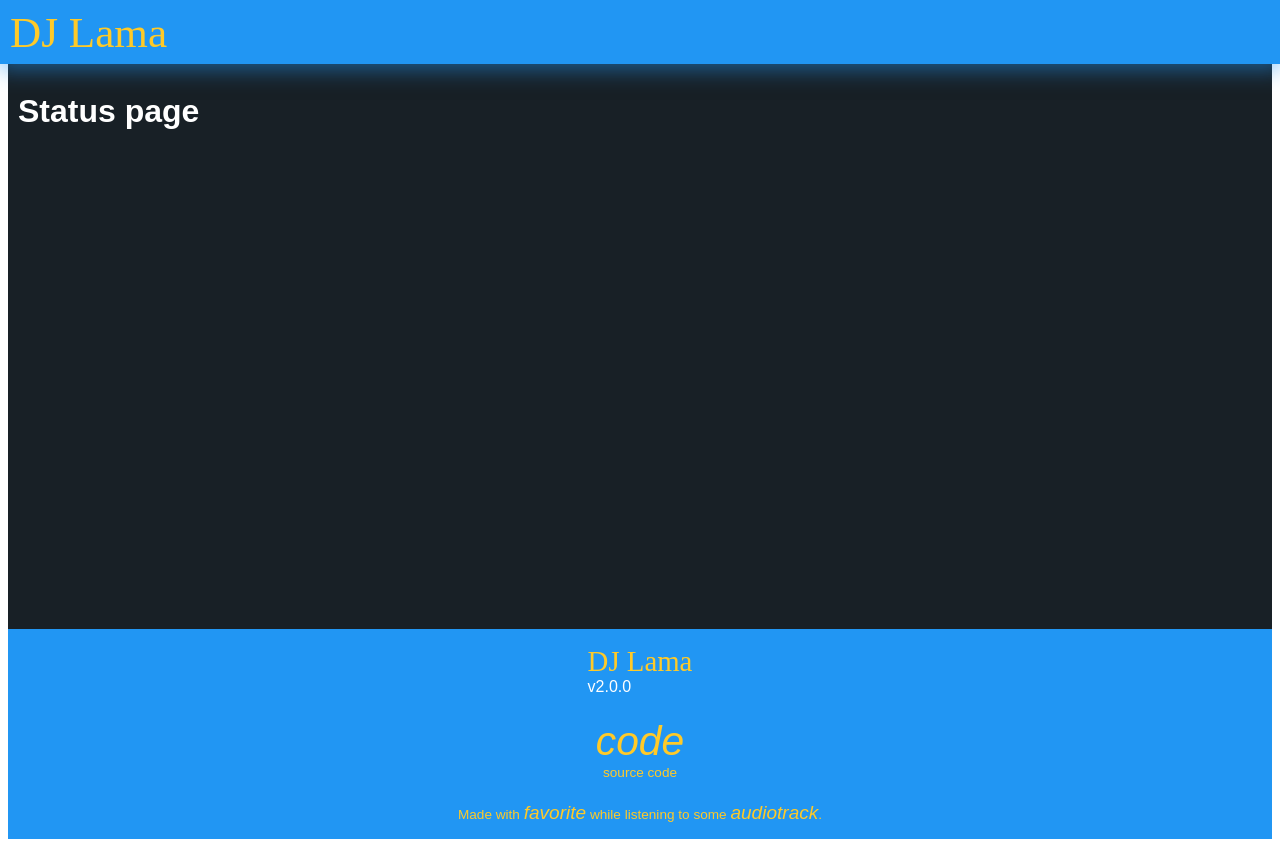
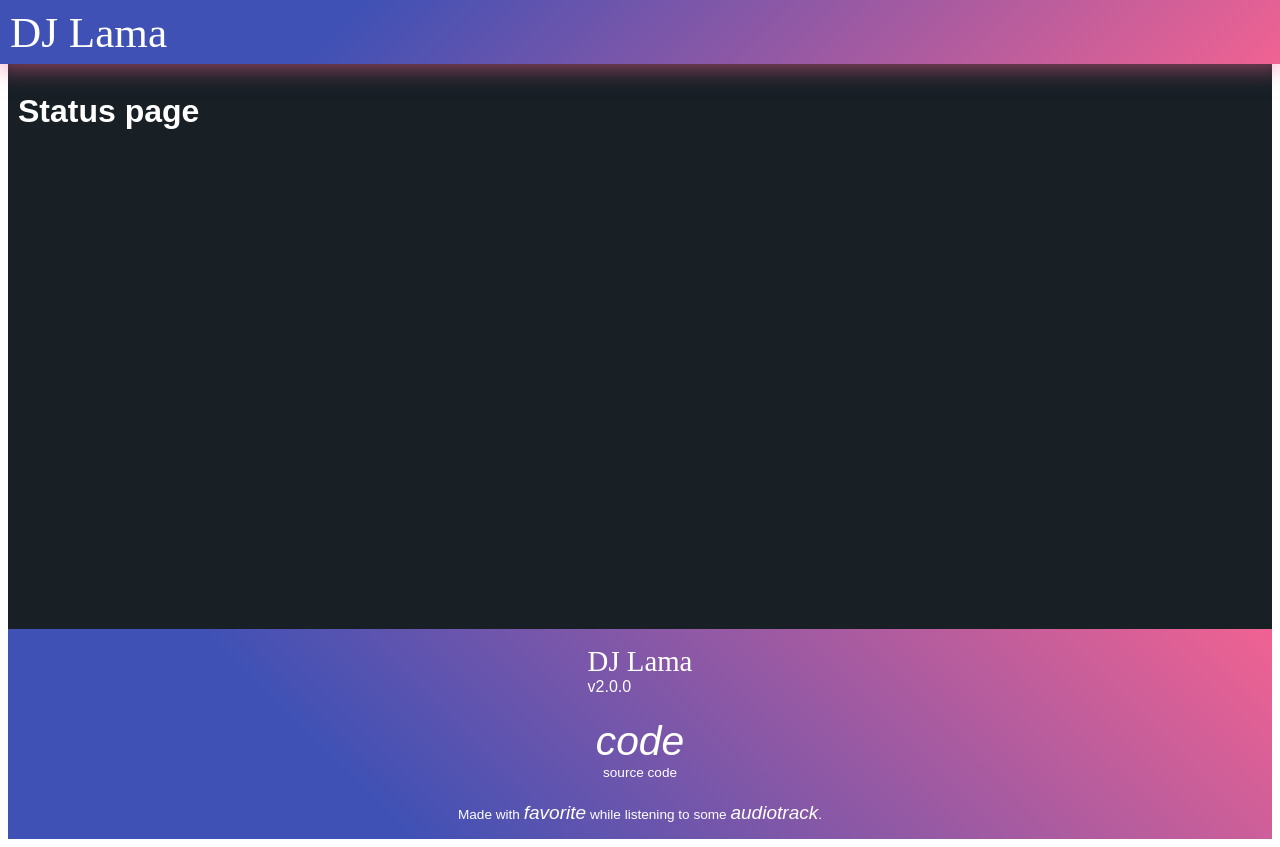
Before and after one commit to Deseteral/dj-lama-legacy, a React app: page / in a window 1280 px wide. Built offline with nearby package versions, Linux system fonts and the light colour scheme; the HTML template or start-up script is replaced by a standard one.

Commit message:
New color scheme

```diff
--- a/src/common.less
+++ b/src/common.less
@@ -2,9 +2,10 @@
 
 @main-container-padding: 10px;
 
-@primary-color: #FFCA28;
-@primary-background-color: #2196F3;
+@primary-color: #F06292;
+@primary-background-color: #3F51B5;
 @background-color: #182026;
+@text-color: white;
 
 @header-height: 64px;
 @footer-height: 200px;
--- a/src/components/footer/footer.less
+++ b/src/components/footer/footer.less
@@ -7,7 +7,12 @@
   justify-content: space-around;
   padding: 5px;
 
-  background: @primary-background-color;
+  background: linear-gradient(
+    45deg,
+    @primary-background-color 0%,
+    @primary-background-color 27%,
+    @primary-color 100%
+  );
   height: @footer-height;
 
   margin-left: -@main-container-padding;
@@ -19,7 +24,6 @@
   &-title {
     font-family: @logo-typeface;
     font-size: 1.8em;
-    color: @primary-color;
   }
 
   &-version::before {
@@ -34,7 +38,7 @@
     align-items: center;
     text-decoration: none;
     font-size: 0.85em;
-    color: @primary-color;
+    color: @text-color;
   }
 
   &-icon {
@@ -43,7 +47,6 @@
 }
 
 .info {
-  color: @primary-color;
   font-size: 0.85em;
 
   &-icon {
--- a/src/components/header/header.less
+++ b/src/components/header/header.less
@@ -13,13 +13,17 @@
   padding-left: 10px;
 
   height: @header-height;
-  background: @primary-background-color;
+  background: linear-gradient(
+    135deg,
+    @primary-background-color 0%,
+    @primary-background-color 27%,
+    @primary-color 100%
+  );
 
-  box-shadow: 0px 4px 20px 2px fade(@primary-background-color, 50%);
+  box-shadow: 0px 4px 20px 2px fade(@primary-color, 50%);
 }
 
 .title {
   font-family: @logo-typeface;
   font-size: @header-font-size;
-  color: @primary-color;
 }
--- a/src/public/index.html
+++ b/src/public/index.html
@@ -3,7 +3,7 @@
 <head>
   <meta charset="utf-8">
   <meta name="viewport" content="width=device-width, initial-scale=1">
-  <meta name="theme-color" content="#0f151a">
+  <meta name="theme-color" content="#3F51B5">
 
   <title>DJ Lama</title>
 
```
